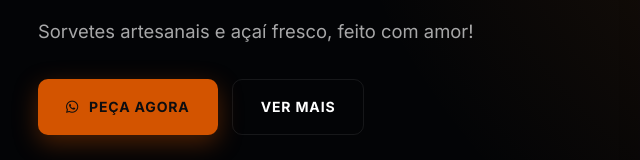
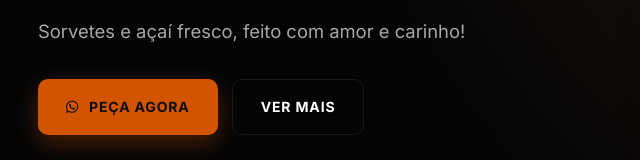
Before and after one commit to fabricaStudio-ai/nuvesorveteria, a plain HTML site: page index.html in a window 1280 px wide. Shown: the part 446-606 px from the top of the page, 42-682 px from the left. Drawn offline with Linux system fonts and the light colour scheme.

Commit message:
Atualiza descrição da sorveteria para incluir "carinho" na mensagem

```diff
--- a/index.html
+++ b/index.html
@@ -164,7 +164,7 @@
     <div class="reveal">
       <span class="badge"><i class="fa-solid fa-location-dot"></i> CAIEIRAS</span>
       <h1 class="display">NUVÊ SORVETERIA</h1>
-      <p class="lead">Sorvetes artesanais e açaí fresco, feito com amor!</p>
+      <p class="lead">Sorvetes e açaí fresco, feito com amor e carinho!</p>
       <div class="hero-ctas">
         <a href="https://wa.me/5511912110124" target="_blank" rel="noopener" class="btn btn-primary"><i class="fa-brands fa-whatsapp"></i> PEÇA AGORA</a>
         <a href="#servicos" class="btn btn-ghost">Ver mais</a>
```
